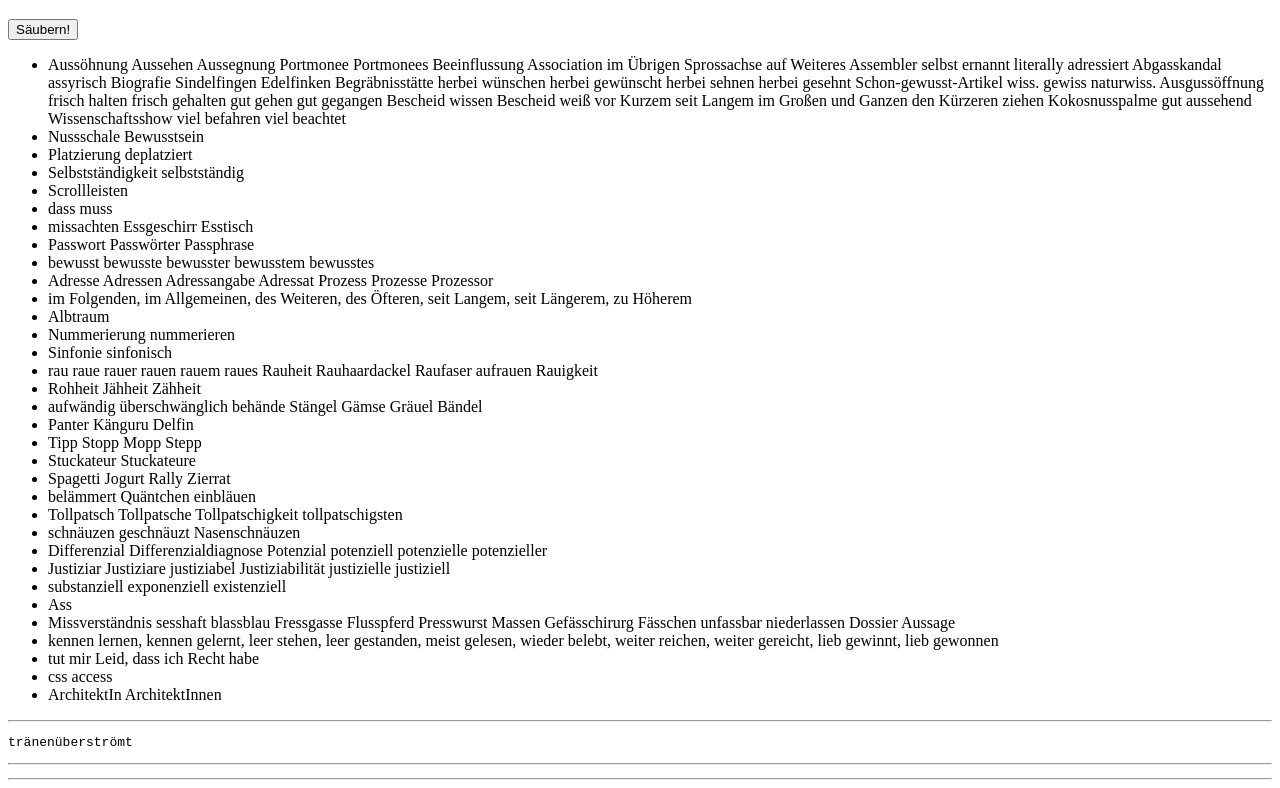
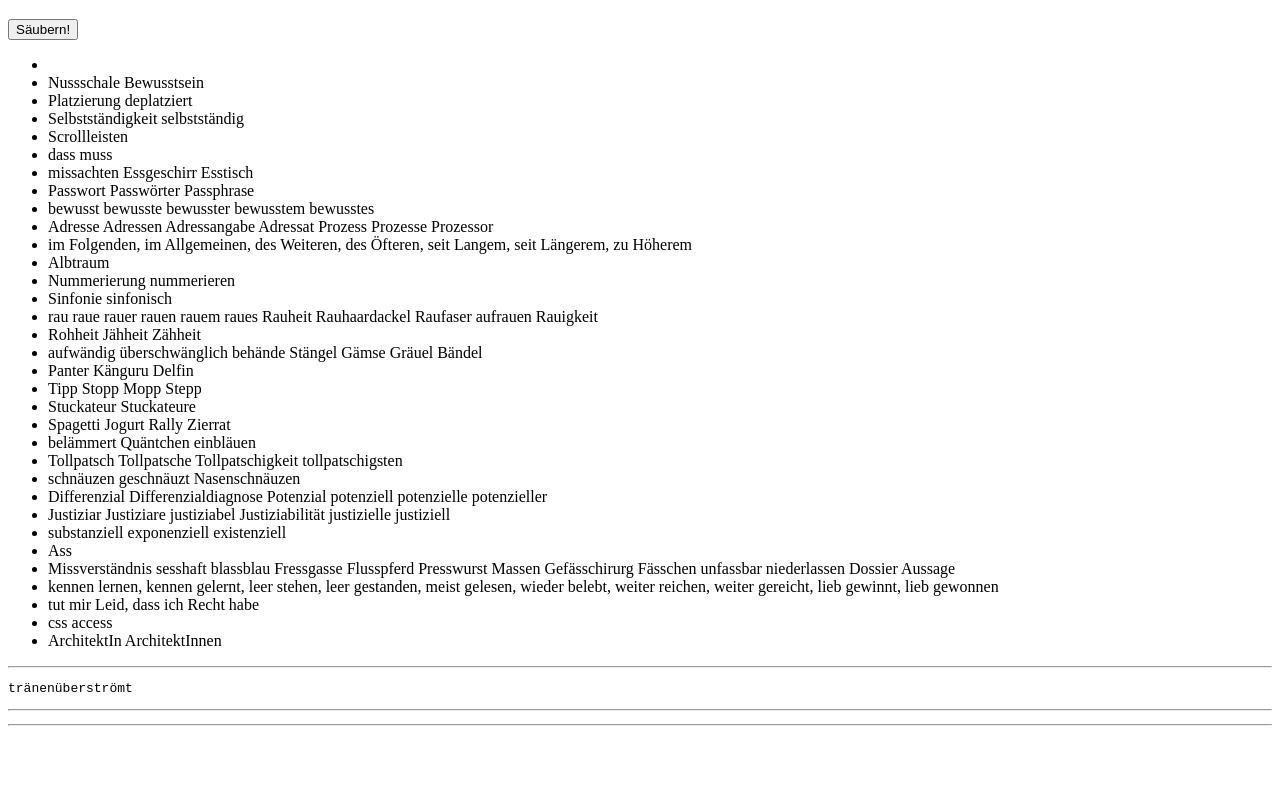
Before and after one commit to BertramScharpf/rechtschreib, a plain HTML site: page examples.html in a window 1280 px wide. Shown: the part 61-849 px from the top of the page. After the commit the page ends 800 px from the top, so only its background shows below. Drawn offline with Linux system fonts and the light colour scheme.

Commit message:
Version 0.2.0

```diff
--- a/examples.html
+++ b/examples.html
@@ -224,42 +224,6 @@ function endecode_versuch() {
 
 <ul>
 <li>
-Aussöhnung
-Aussehen
-Aussegnung
-Portmonee
-Portmonees
-Beeinflussung
-Association
-im Übrigen
-Sprossachse
-auf Weiteres
-Assembler
-selbst ernannt
-literally
-adressiert
-Abgasskandal
-assyrisch
-Biografie
-Sindelfingen
-Edelfinken
-Begräbnisstätte
-herbei wünschen herbei gewünscht herbei sehnen herbei gesehnt
-Schon-gewusst-Artikel
-wiss.
-gewiss
-naturwiss.
-Ausgussöffnung
-frisch halten frisch gehalten
-gut gehen gut gegangen
-Bescheid wissen Bescheid weiß
-vor Kurzem seit Langem
-im Großen und Ganzen
-den Kürzeren ziehen
-Kokosnusspalme
-gut aussehend
-Wissenschaftsshow
-viel befahren viel beachtet
 </li>
 <li><a title="Nussschale">Nussschale</a> Bewusstsein</li>
 <li>Platzierung deplatziert</li>
--- a/firefox/package.json
+++ b/firefox/package.json
@@ -1,7 +1,7 @@
 {
   "title": "Rechtschreib",
   "name": "rechtschreib-bs",
-  "version": "0.1.2",
+  "version": "0.2.0",
   "description": "Turn German content into traditional orthography",
   "icon": "resource://rechtschreib-bs/data/gruen-32.png",
   "homepage": "https://github.com/BertramScharpf/rechtschreib",
```
Also changed, not shown: 2 other files.
